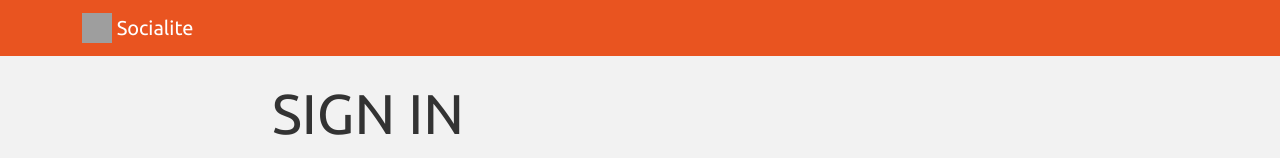
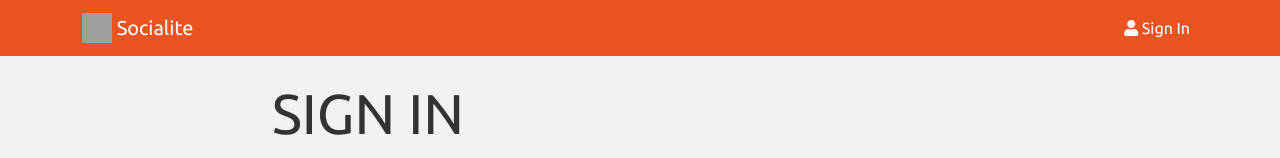
Before and after one commit to mirasrobert/Socialite, a React (Create React App) app in the folder frontend/: page / in a window 1280 px wide. Shown: the top 158 px of the page. Built offline with nearby package versions, Linux system fonts and the light colour scheme; grey boxes are pictures that could not be loaded.

Commit message:
Add Logout Functionality

```diff
--- a/frontend/package.json
+++ b/frontend/package.json
@@ -13,6 +13,7 @@
     "react-bootstrap": "^2.1.2",
     "react-dom": "^17.0.2",
     "react-redux": "^7.2.6",
+    "react-router-bootstrap": "^0.26.0",
     "react-router-dom": "^6.2.1",
     "react-scripts": "5.0.0",
     "redux": "^4.1.2",
--- a/frontend/src/App.css
+++ b/frontend/src/App.css
@@ -107,3 +107,7 @@ footer {
 .min-vh-70 {
   min-height: 70vh;
 }
+
+.navbar-nav .nav-link {
+  color: #fff;
+}
--- a/frontend/src/actions/userActions.js
+++ b/frontend/src/actions/userActions.js
@@ -42,3 +42,22 @@ export const login = (email, password) => async (dispatch) => {
     })
   }
 }
+
+export const logout = () => async (dispatch) => {
+  try {
+    localStorage.removeItem('userInfo')
+
+    // Change the state
+    dispatch({
+      type: USER_LOGOUT,
+    })
+  } catch (error) {
+    dispatch({
+      type: USER_LOGIN_FAIL,
+      payload:
+        error.response && error.response.data.errors
+          ? error.response.data.errors
+          : error.errors,
+    })
+  }
+}
--- a/frontend/src/components/NavigationBar.js
+++ b/frontend/src/components/NavigationBar.js
@@ -1,6 +1,23 @@
-import { Navbar, Container } from 'react-bootstrap'
+import { Navbar, Nav, NavDropdown, Container } from 'react-bootstrap'
+import { LinkContainer } from 'react-router-bootstrap'
+import { useDispatch, useSelector } from 'react-redux'
+import { logout } from '../actions/userActions'
+import { useNavigate } from 'react-router-dom'
 
 const NavigationBar = () => {
+  const dispatch = useDispatch()
+
+  const navigate = useNavigate()
+
+  const userLogin = useSelector((state) => state.userLogin)
+
+  const { userInfo } = userLogin
+
+  const logoutHandler = () => {
+    dispatch(logout())
+    navigate('/')
+  }
+
   return (
     <>
       <Navbar bg='primary' variant='primary' className='nav mb-4'>
@@ -15,6 +32,25 @@ const NavigationBar = () => {
             />{' '}
             <span className='text-white'>Socialite</span>
           </Navbar.Brand>
+
+          <Navbar.Collapse id='basic-navbar-nav'>
+            <Nav className='ms-auto'>
+              {userInfo ? (
+                <NavDropdown title={userInfo.name} id='basic-nav-dropdown'>
+                  <NavDropdown.Item onClick={logoutHandler}>
+                    Logout
+                  </NavDropdown.Item>
+                </NavDropdown>
+              ) : (
+                <LinkContainer to='/'>
+                  <Nav.Link>
+                    {' '}
+                    <i className='fas fa-user'></i> Sign In
+                  </Nav.Link>
+                </LinkContainer>
+              )}
+            </Nav>
+          </Navbar.Collapse>
         </Container>
       </Navbar>
     </>
--- a/frontend/src/reducers/userReducers.js
+++ b/frontend/src/reducers/userReducers.js
@@ -19,7 +19,7 @@ export const userLoginReducer = (state = defaultState, action) => {
       return { loading: false, errors: action.payload }
 
     case USER_LOGOUT:
-      return {}
+      return { userInfo: null }
 
     default:
       return { ...state }
--- a/frontend/src/screens/auth/Login.js
+++ b/frontend/src/screens/auth/Login.js
@@ -2,8 +2,8 @@ import { useState, useEffect } from 'react'
 import { Form, Button, Row, Col } from 'react-bootstrap'
 import { Link, useNavigate } from 'react-router-dom'
 import Loader from '../../components/Loader'
+import Message from '../../components/Message'
 import { login } from '../../actions/userActions'
-import Message from '../../components/Message'
 
 import { useDispatch, useSelector } from 'react-redux'
 
```
Also changed, not shown: 1 other file (tests, documents, lock files or other folders).
